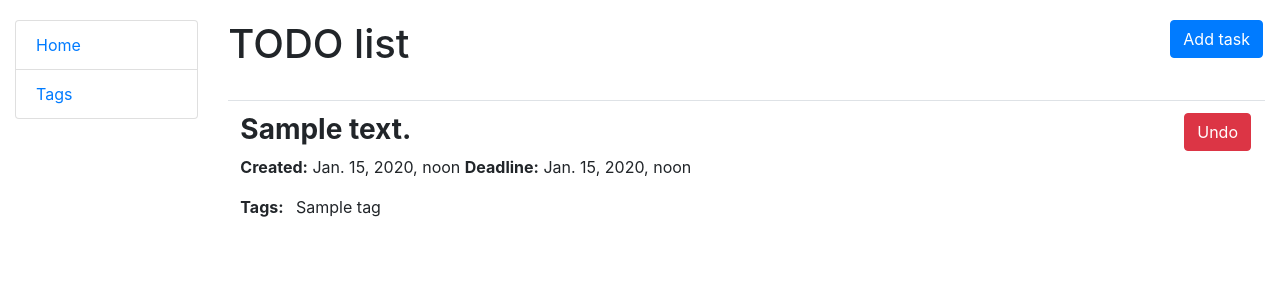
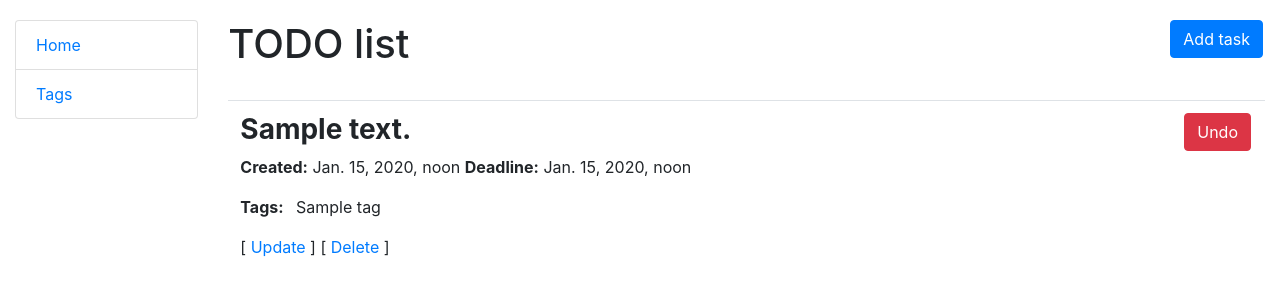
Before and after one commit to amber-marichi/to-do-list-practice, a Django app: page / in a window 1280 px wide. Shown: the top 300 px of the page. Run offline with Django 4.2, Linux system fonts and the light colour scheme; tables that the repository leaves empty hold one stand-in row (values such as "Sample post").

Commit message:
missing buttons added

```diff
--- a/templates/todolist/index.html
+++ b/templates/todolist/index.html
@@ -39,6 +39,10 @@
               {% endfor %}
             </ul>
           </p>
+          <p>
+            [ <a href="{% url 'todolist:task-update' pk=task.id %}">Update</a> ]
+            [ <a href="{% url 'todolist:task-delete' pk=task.id %}">Delete</a> ]
+          </p>
         </td>
       </tr>
     {% endfor %}
```
